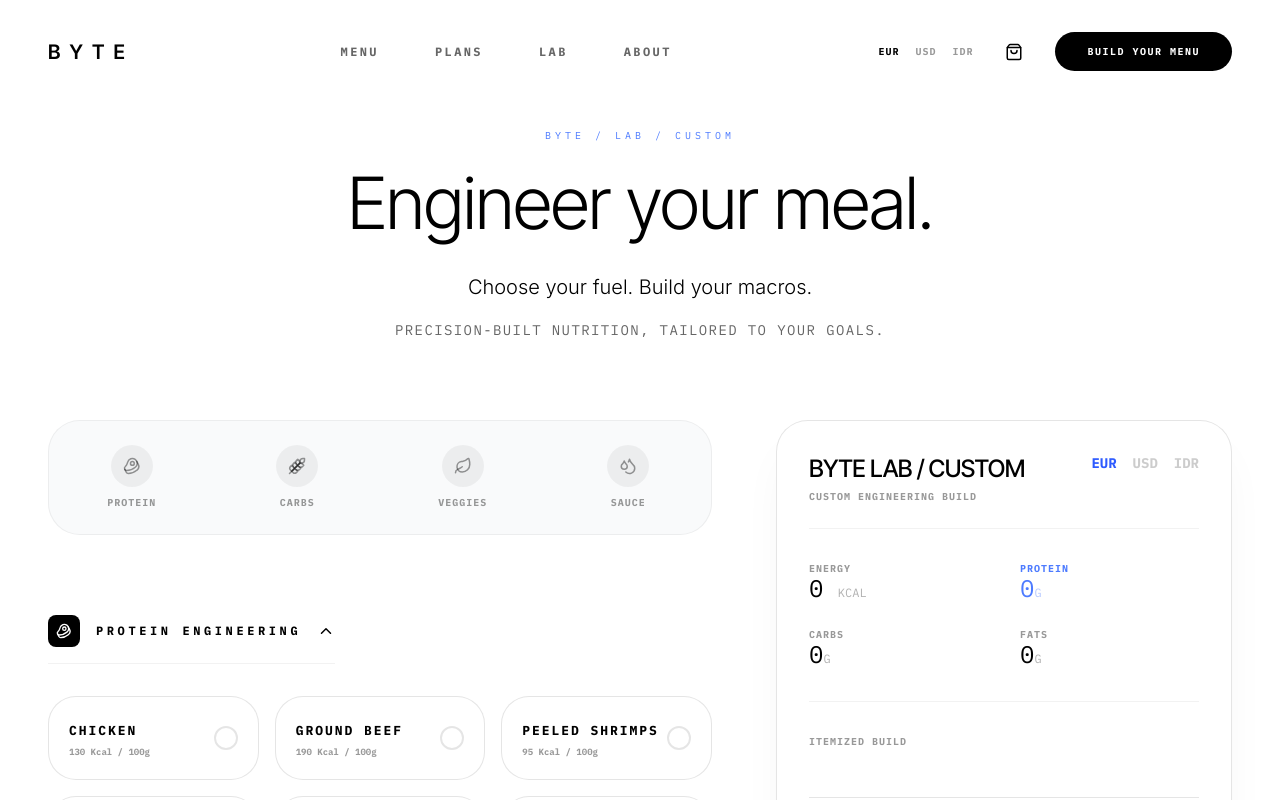
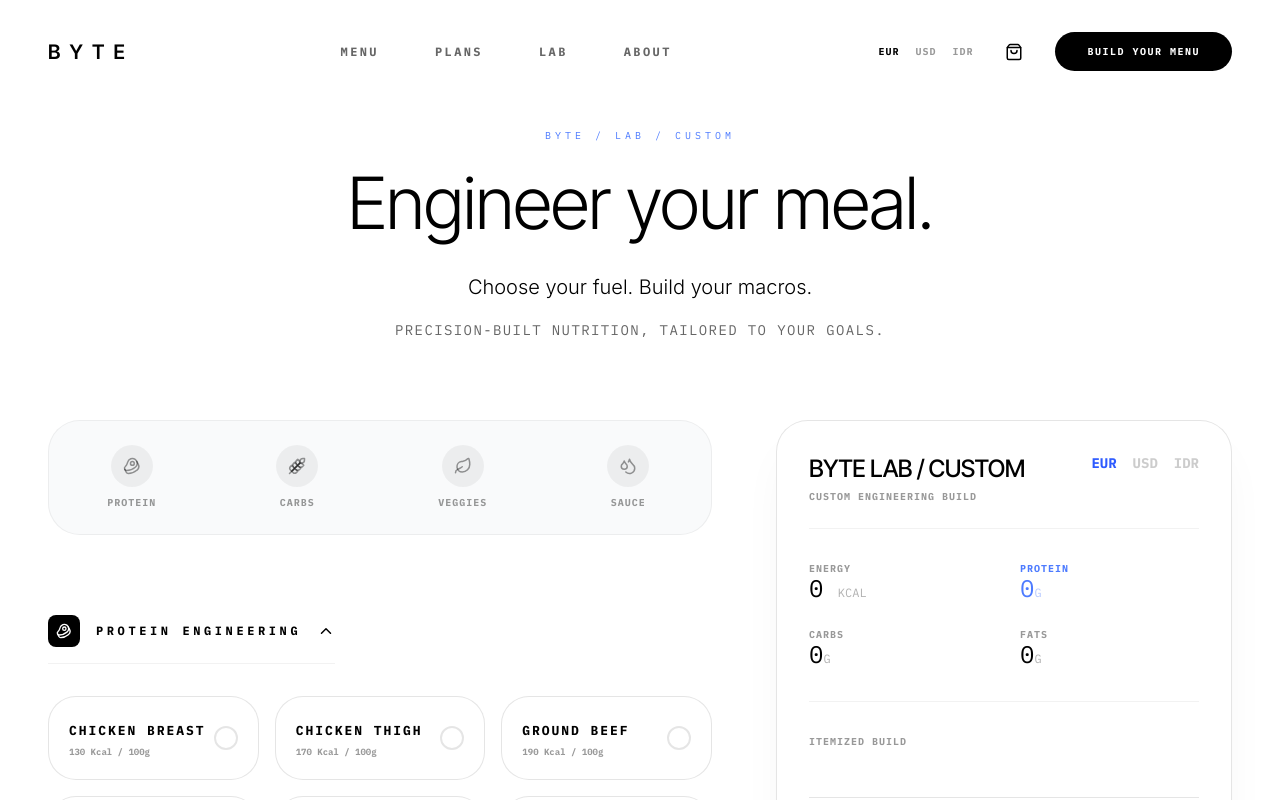
Before and after one commit to gitcipi/BYTELAB, a React (Vite) app: page /lab in a window 1280 px wide. Shown: the top 800 px of the page. Built offline with nearby package versions, Linux system fonts and the light colour scheme.

Commit message:
feat: add Chicken Breast and Chicken Thigh protein options

```diff
--- a/src/pages/Lab.tsx
+++ b/src/pages/Lab.tsx
@@ -170,7 +170,8 @@
 
   const options = {
     protein: [
-      { name: 'Chicken', p: 25, f: 3, c: 0, cal: 130, pricing: { 100: 1.0, 150: 1.5, 200: 2.0, 250: 2.5, 300: 3.0 } },
+      { name: 'Chicken Breast', p: 25, f: 3, c: 0, cal: 130, pricing: { 100: 1.0, 150: 1.5, 200: 2.0, 250: 2.5, 300: 3.0 } },
+      { name: 'Chicken Thigh', p: 21, f: 9, c: 0, cal: 170, pricing: { 100: 1.1, 150: 1.65, 200: 2.2, 250: 2.75, 300: 3.3 } },
       { name: 'Ground Beef', p: 22, f: 12, c: 0, cal: 190, pricing: { 100: 1.6, 150: 2.4, 200: 3.2, 250: 4.0, 300: 4.8 } },
       { name: 'Peeled Shrimps', p: 20, f: 1, c: 0, cal: 95, pricing: { 100: 1.8, 150: 2.7, 200: 3.6, 250: 4.5, 300: 5.4 } },
       { name: 'Tuna Saku', p: 26, f: 1, c: 0, cal: 116, pricing: { 100: 2.0, 150: 3.0, 200: 4.0, 250: 5.0, 300: 6.0 } },
```
